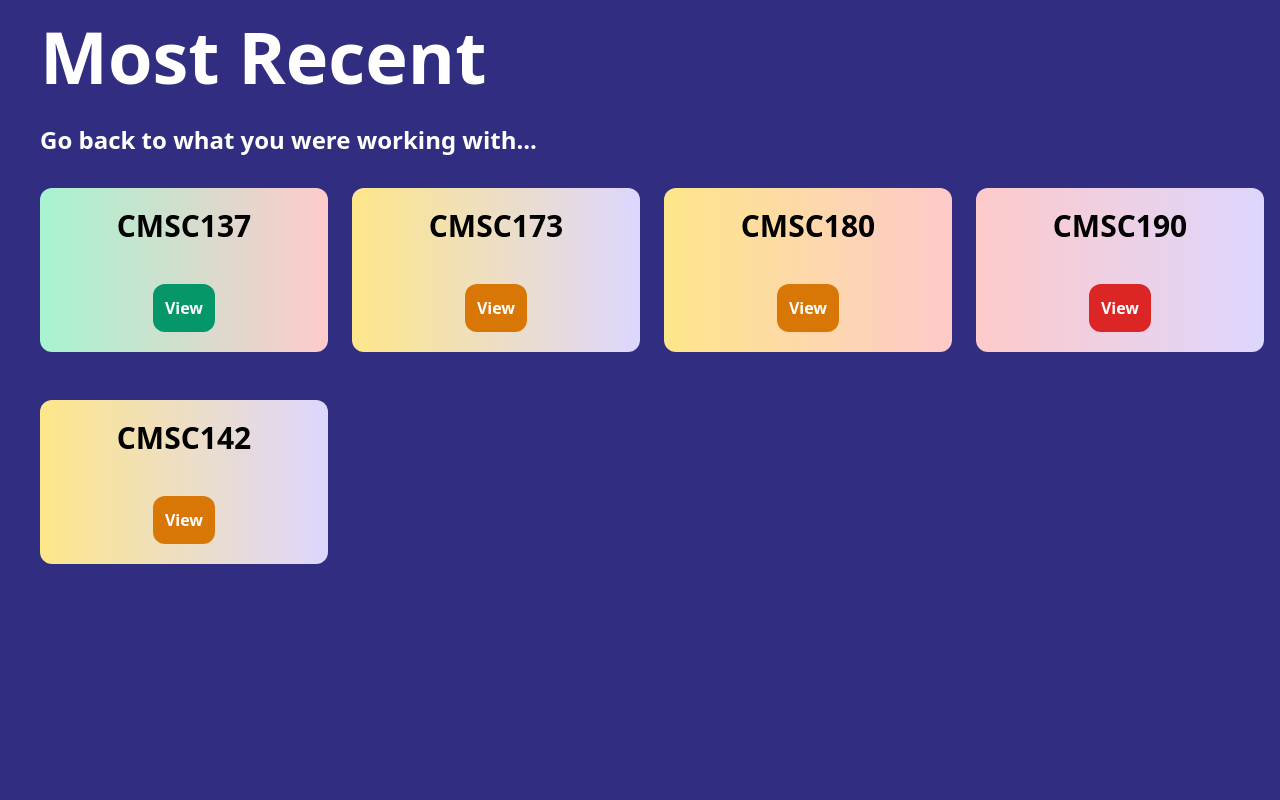
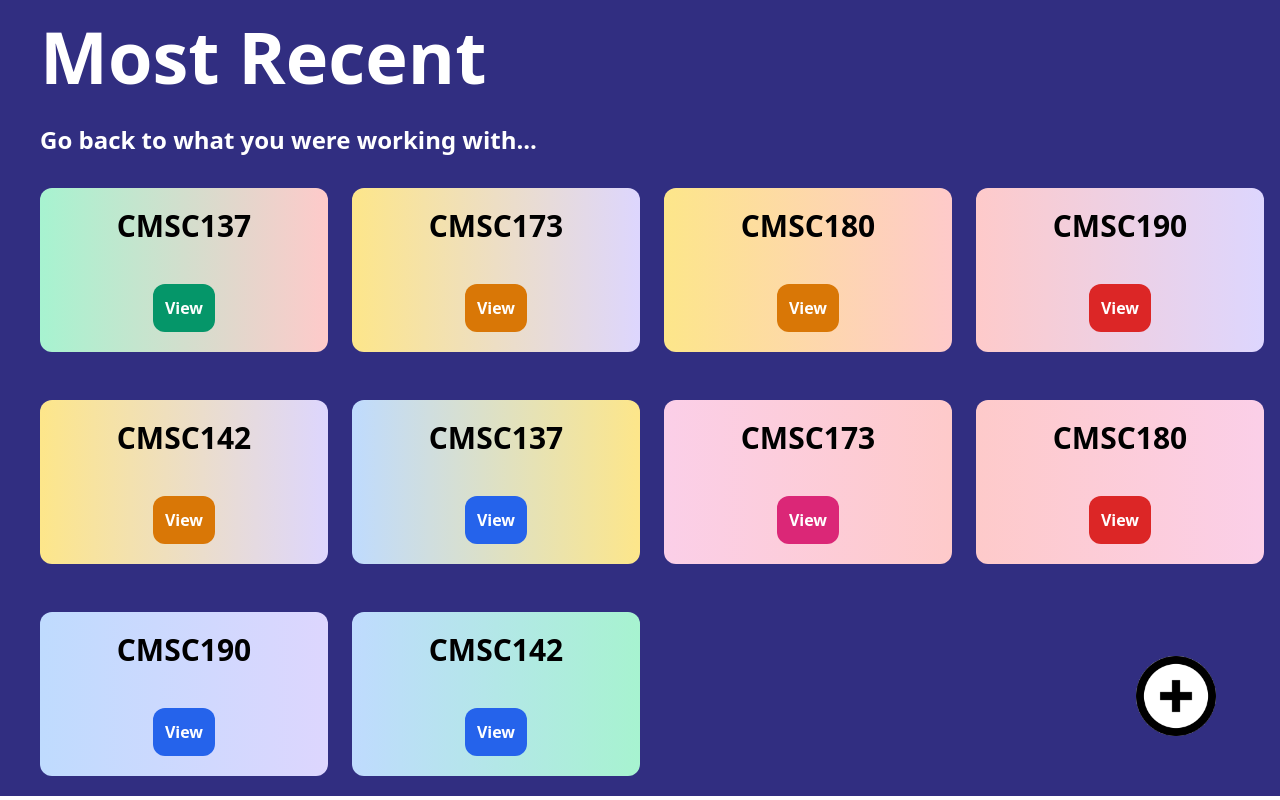
Before and after one commit to jemacalalad/cmsc173project, a React (Create React App) app: page / in a window 1280 px wide. Built offline with nearby package versions, Linux system fonts and the light colour scheme.

Commit message:
added sticky add button

```diff
--- a/src/App.js
+++ b/src/App.js
@@ -1,10 +1,23 @@
-import logo from './logo.svg';
 import './index.css';
 import { useState } from "react";
 import Card from "./Card"
+import plus from "./icons/plus.png";
 
 function App() {
+  // experimental feature, don't modify
+  const [page, setPage] = useState("home");
+
+  // experimental feature, don't modify
+  const handleClick = (pageValue) => {
+    setPage(pageValue);
+  };
+
   const [cards, setCards] = useState([
+    {subject: "CMSC137", tasks: []},
+    {subject: "CMSC173", tasks: []},
+    {subject: "CMSC180", tasks: []},
+    {subject: "CMSC190", tasks: []},
+    {subject: "CMSC142", tasks: []},
     {subject: "CMSC137", tasks: []},
     {subject: "CMSC173", tasks: []},
     {subject: "CMSC180", tasks: []},
@@ -13,7 +26,7 @@ function App() {
   ]);
 
   return (
-    <div className="px-5 bg-indigo-900 h-screen">
+    <div className="px-5 bg-indigo-900 h-full w-full">
       <div className="px-5 py-5">
         <span className="font-sans font-bold text-white text-7xl">Most Recent</span>
       </div>
@@ -23,9 +36,18 @@ function App() {
       {/* grid of cards */}
       <div className="grid gap-2 grid-cols-4 justify-around">
         {cards.map(card => (
-          <Card subject={card.subject} tasks={card.tasks}/>
+          <Card subject={card.subject} tasks={card.tasks} click={handleClick}/>
         ))}
       </div>
+      <div className="fixed bottom-16 right-16 rounded-full bg-white w-20 h-20">
+        <button className="w-20 h-20 text-5xl" onClick={() => {console.log("ADD")}}>
+          <img className="w-full h-full" src={plus} alt="add"/>
+        </button>
+      </div>
+      {/* Experimental feature, please don't modify */}
+      {/* <div className="text-white text-xl">
+        <span>{page}</span>
+      </div> */}
     </div>
   );
 }
--- a/src/Card.js
+++ b/src/Card.js
@@ -1,7 +1,7 @@
 import React from "react";
 import "./index.css";
 
-function Card({subject}){
+function Card({subject, tasks, click}){
     const colorList = ["green", "blue", "red", "purple", "yellow", "pink"];
 
     const color = colorList[Math.floor(Math.random()*colorList.length)];
@@ -14,7 +14,7 @@ function Card({subject}){
         // the card
         <div className={`m-5 flex flex-col bg-gradient-to-r from-${color}-200 to-${color2}-200 rounded-xl w-72`}>
             <span className="py-5 place-self-center font-sans font-bold text-3xl">{subject}</span>
-            <button className={`my-5 p-3 font-bold text-white place-self-center w-max bg-${color}-600 hover:bg-${color}-400 active:bg-${color}-800 rounded-xl`} onClick={() => {console.log("Clicked")}}>View</button>
+            <button className={`my-5 p-3 font-bold text-white place-self-center w-max bg-${color}-600 hover:bg-${color}-400 active:bg-${color}-800 rounded-xl`} onClick={() => {click(subject)}}>View</button>
         </div>
     );
 }
```
Also changed, not shown: src/icons/plus.png (added).
